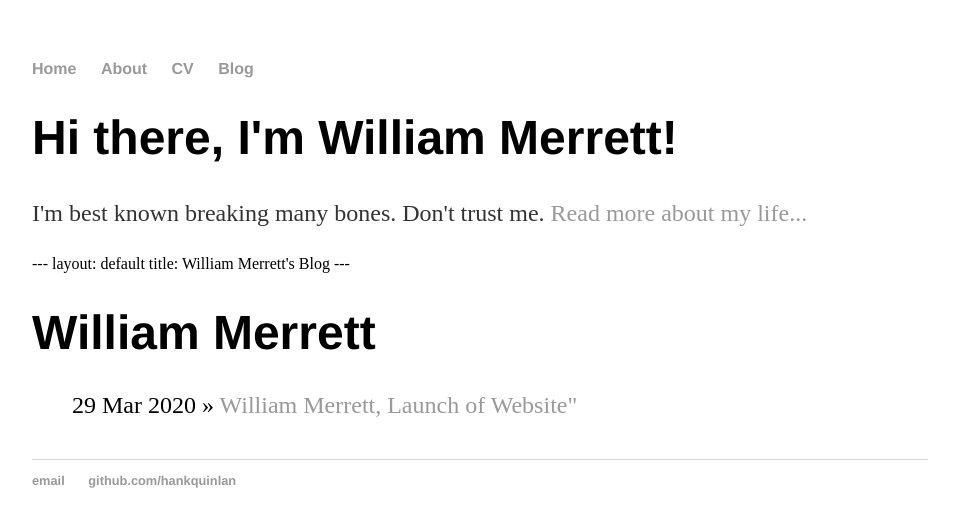
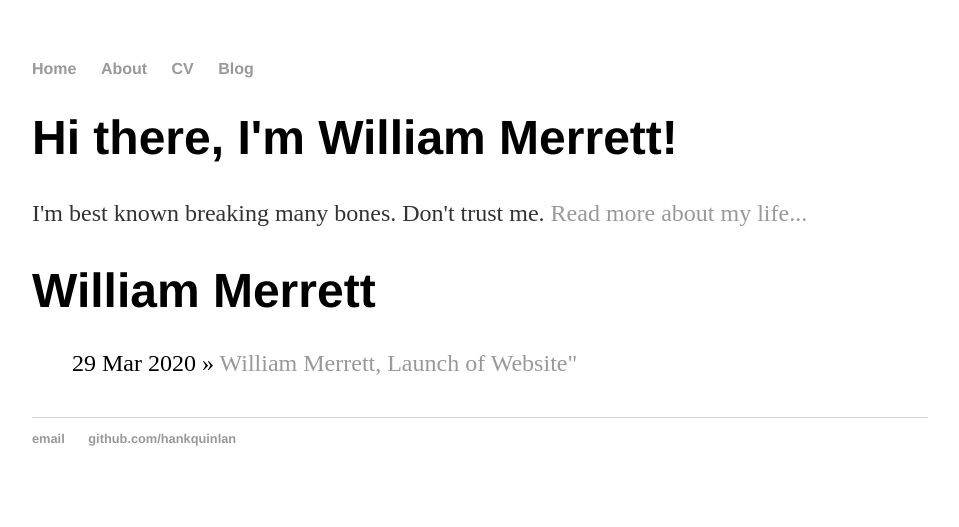
Before and after one commit to Bill371/Bill371.github.io, a Jekyll site: the page built from index.html, in a window 1280 px wide. Shown: the top 527 px of the page, without its empty margins (160-1119 px from the left). Built offline with Jekyll 4.4.1, drawn with Linux system fonts in a browser that asks for light colours.

Commit message:
Update index.html

```diff
--- a/index.html
+++ b/index.html
@@ -9,10 +9,7 @@ title: William Merrett
 
 
 
----
-layout: default
-title: William Merrett's Blog
----
+
 	<h1>{{page.title}}</h1>
 	<ul class="posts">
 
```
